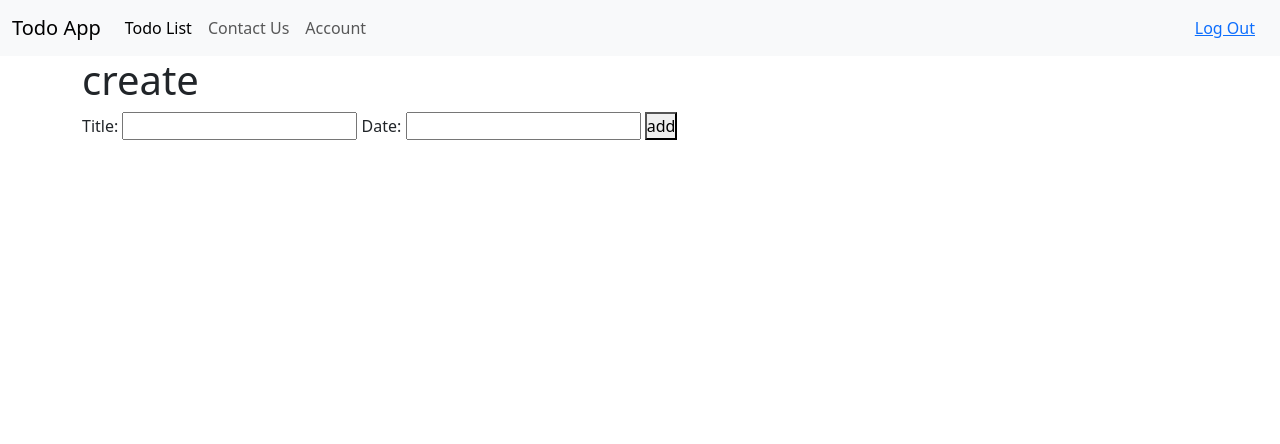
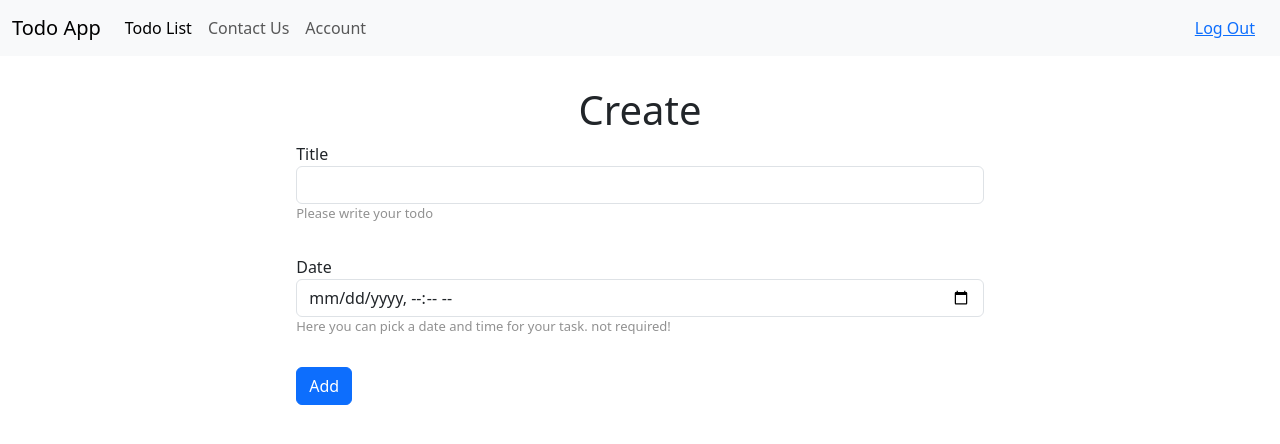
Before and after one commit to SaraabbasiNZ/todo-list-django-project, a Django app: page /create/ in a window 1280 px wide. Shown: the top 444 px of the page. Run offline with Django 4.2, Linux system fonts and the light colour scheme; a user stored in the database is signed in.

Commit message:
Add style to Create page

```diff
--- a/todo_app/templates/todo_app/create_todo_item.html
+++ b/todo_app/templates/todo_app/create_todo_item.html
@@ -1,10 +1,21 @@
 {% extends 'base.html' %}
 {% block title %} create todo item {% endblock %}
 {% block content %}
-<h1>create</h1>
-<form action="" method="POST">
-    {{form}}
-    <button type="submit">add</button>
+<div class="container create-form-container">
+    <h1>Create</h1>
+    <form class="create-todo-form" action="" method="POST">
+        <div class='input-container'>
+            <label for="id_title">{{form.title.label}}</label>
+            <input class="form-control" type="text" name="title" required id="id_title">
+            <p class='helper-text'>Please write your todo</p>
+        </div>
+        <div class='input-container'>
+            <label for="">{{form.date.label}}</label>
+            <input class="form-control" type="datetime-local" name="date" id="id_date">
+            <p class='helper-text'>Here you can pick a date and time for your task. not required!</p>
+        </div>
+    <button class='btn btn-primary' type="submit">Add</button>
     {% csrf_token %}
-</form>
+    </form>
+</div>
 {% endblock %}
--- a/todo_app/templates/todo_app/static/todo_app/styles.css
+++ b/todo_app/templates/todo_app/static/todo_app/styles.css
@@ -6,12 +6,30 @@
   padding: 0;
 }
 
-.list-container {
+.create-form-container {
   display: flex;
-  width: 100%;
+  flex-direction: column;
   justify-content: center;
   align-items: center;
-  min-height: 90vh;
+  min-width: 300px;
+  width: 70%;
+  padding-top: 30px;
+}
+.create-todo-form {
+  display: flex;
+  flex-wrap: wrap;
+}
+
+.input-container {
+  display: flex;
+  flex-direction: column;
+  width: 100%;
+  margin-bottom: 15px;
+}
+
+.helper-text {
+  font-size: 13px;
+  color: #919191;
 }
 
 .todo-list-container {
@@ -26,6 +44,14 @@
   display: flex;
   align-items: center;
   justify-content: space-between;
+}
+
+.list-container {
+  display: flex;
+  width: 100%;
+  justify-content: center;
+  align-items: center;
+  min-height: 90vh;
 }
 
 .todo-item-content {
```
Also changed, not shown: todo_app/templates/todo_app/todo_list.html (+4 -3 lines).
